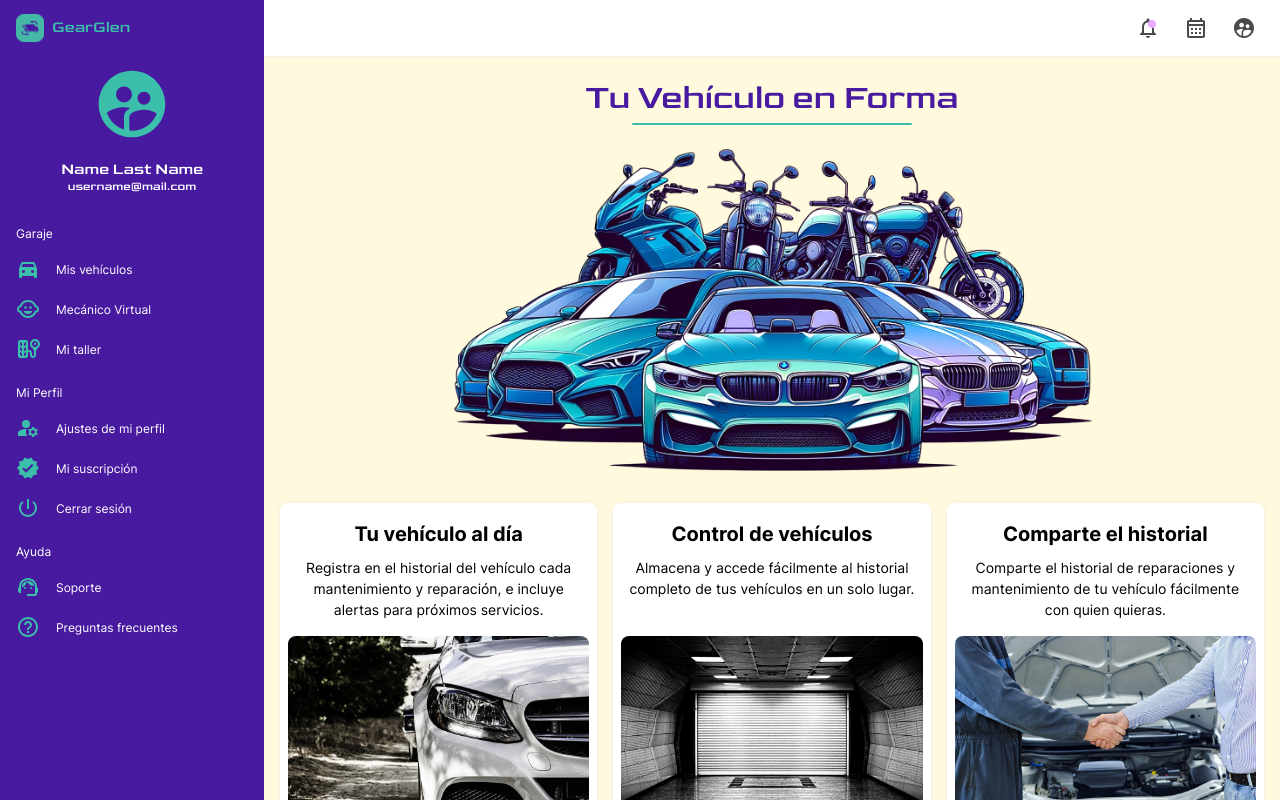
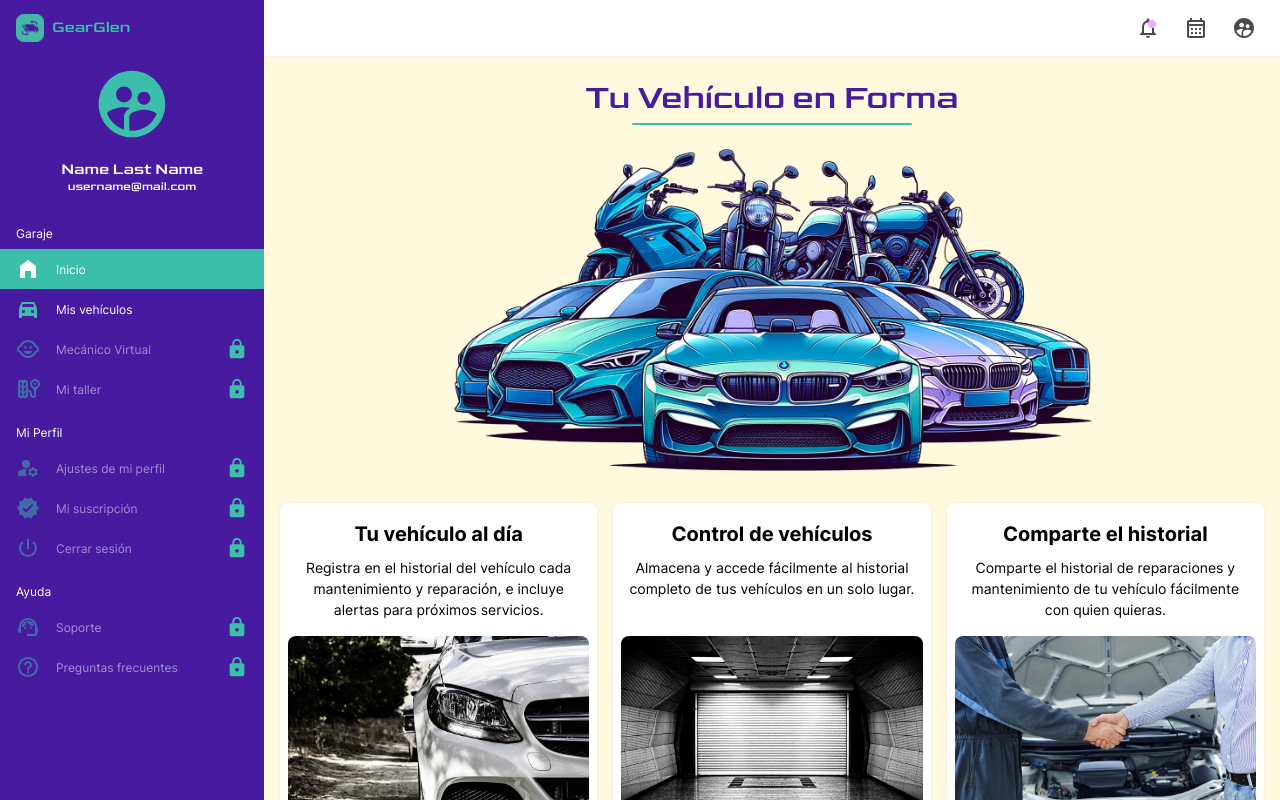
Before and after one commit to gonzalo-plaza/gearglen, a React (Vite) app: page / in a window 1280 px wide. Built offline with nearby package versions, Linux system fonts and the light colour scheme.

Commit message:
Sidebar: Add React Router components to do the router logic and add styles to block empty links

```diff
--- a/src/App.jsx
+++ b/src/App.jsx
@@ -1,22 +1,35 @@
+import { Navigate } from 'react-router-dom';
 import { Footer } from './components/footer/Footer';
 import Header from './components/header/Header'
-import { HomeInfoCards } from './components/homeInfoCards/HomeInfoCards'
-import { Section } from './components/section/Section';
+import { Home } from './components/pages/Home';
 import Sidebar from './components/sidebar/Sidebar'
 
+import { useRoutes } from 'react-router-dom';
+import { Vehicles } from './components/pages/Vehicles';
+
+const routes = [
+  {
+    path: "/",
+    element: <Home/>
+  },
+  {
+    path: "*",
+    element: <Navigate to='/'/>
+  },
+  {
+    path: 'mis-vehiculos',
+    element: <Vehicles/>
+  }
+];
+
 function App() {
+  const element = useRoutes(routes);
   return (
     <>
       <div className='main-container'>
         <Header />
         <main role='main' className='main'>
-          <Section title='Tu Vehículo en Forma' img='./images/vehicles-collection.png'>
-            <HomeInfoCards />
-          </Section>
-          <Section title='Tu Vehículo en Forma'
-            img='./images/car-maintenance.png'
-            description='Disfruta de la comodidad de tener tu vehículo en perfecto estado con GearGlen. Gestiona el mantenimiento y las reparaciones con nuestro sistema completo que garantiza la eficiencia y seguridad de cada viaje.'>
-          </Section>
+          {element}
         </main>
         <Footer />
       </div>
--- /dev/null
+++ b/src/components/pages/Home.jsx
@@ -0,0 +1,15 @@
+import { Section } from "../section/Section"
+import { HomeInfoCards } from "../homeInfoCards/HomeInfoCards"
+export const Home = () => {
+    return(
+        <>
+            <Section title='Tu Vehículo en Forma' img='./images/vehicles-collection.png'>
+            <HomeInfoCards />
+          </Section>
+          <Section title='Mantén tu Vehículo Siempre Listo'
+            img='./images/car-maintenance.png'
+            description='Disfruta de la comodidad de tener tu vehículo en perfecto estado con GearGlen. Gestiona el mantenimiento y las reparaciones con nuestro sistema completo que garantiza la eficiencia y seguridad de cada viaje.'>
+          </Section>
+        </>
+    )
+}
--- /dev/null
+++ b/src/components/pages/Vehicles.jsx
@@ -0,0 +1,3 @@
+export const Vehicles = () => {
+    return (<></>)
+}
--- a/src/components/sidebar/Sidebar.jsx
+++ b/src/components/sidebar/Sidebar.jsx
@@ -1,5 +1,5 @@
 // Components
-import { MdDirectionsCarFilled, MdChildCare, MdTireRepair, MdManageAccounts, MdVerified, MdOutlinePowerSettingsNew, MdSupportAgent, MdOutlineHelpOutline } from 'react-icons/md'
+import { MdDirectionsCarFilled, MdHomeFilled, MdChildCare, MdTireRepair, MdManageAccounts, MdVerified, MdOutlinePowerSettingsNew, MdSupportAgent, MdOutlineHelpOutline } from 'react-icons/md'
 
 // Custom components
 import SideBarHeader from './header/SidebarHeader'
@@ -21,24 +21,25 @@ function Sidebar() {
                     <section className='sidebar-nav-section'>
                         <h2 className="sidebar-nav__title">Garaje</h2>
                         <ul className="sidebar-nav-links-container">
-                            <SideBarItem Icon={MdDirectionsCarFilled} href="test" title="Haz click para ver tus vehículos" text="Mis vehículos" />
-                            <SideBarItem Icon={MdChildCare} href="test" title="Haz click para acceder al mecánico virtual" text="Mecánico Virtual" />
-                            <SideBarItem Icon={MdTireRepair} href="test" title="Haz click para acceder a tu taller" text="Mi taller" />
+                            <SideBarItem Icon={MdHomeFilled} href="/" title="Haz click para ir a la vista principal" text="Inicio" />
+                            <SideBarItem Icon={MdDirectionsCarFilled} href="/mis-vehiculos" title="Haz click para ver tus vehículos" text="Mis vehículos" />
+                            <SideBarItem Icon={MdChildCare} blocked='true' href="/mecanico-virtual" title="Haz click para acceder al mecánico virtual" text="Mecánico Virtual" />
+                            <SideBarItem Icon={MdTireRepair} blocked='true' href="/mi-taller" title="Haz click para acceder a tu taller" text="Mi taller" />
                         </ul>
                     </section>
                     <section className='sidebar-nav-section'>
                         <h2 className="sidebar-nav__title">Mi Perfil</h2>
                         <ul className="sidebar-nav-links-container">
-                            <SideBarItem Icon={MdManageAccounts} href="test" title="Haz click para acceder a los ajustes del perfil" text="Ajustes de mi perfil" />
-                            <SideBarItem Icon={MdVerified} href="test" title="Haz click para acceder a tu suscripción" text="Mi suscripción" />
-                            <SideBarItem Icon={MdOutlinePowerSettingsNew} href="test" title="Haz click para cerrar sesión" text="Cerrar sesión" />
+                            <SideBarItem Icon={MdManageAccounts} blocked='true' href="/mi-perfil" title="Haz click para acceder a los ajustes del perfil" text="Ajustes de mi perfil" />
+                            <SideBarItem Icon={MdVerified} blocked='true' href="/mi-suscripcion" title="Haz click para acceder a tu suscripción" text="Mi suscripción" />
+                            <SideBarItem Icon={MdOutlinePowerSettingsNew} blocked='true' href="/cerrar-sesion" title="Haz click para cerrar sesión" text="Cerrar sesión" />
                         </ul>
                     </section>
                     <section className='sidebar-nav-section'>
                         <h2 className="sidebar-nav__title">Ayuda</h2>
                         <ul className="sidebar-nav-links-container">
-                            <SideBarItem Icon={MdSupportAgent} href="test" title="Haz click para solicitar soporte" text="Soporte" />
-                            <SideBarItem Icon={MdOutlineHelpOutline} href="test" title="Haz click para acceder a las preguntas frecuentes" text="Preguntas frecuentes" />
+                            <SideBarItem Icon={MdSupportAgent} blocked='true' href="/soporte" title="Haz click para solicitar soporte" text="Soporte" />
+                            <SideBarItem Icon={MdOutlineHelpOutline} blocked='true' href="/preguntas-frecuentes" title="Haz click para acceder a las preguntas frecuentes" text="Preguntas frecuentes" />
                         </ul>
                     </section>
                 </nav>
--- a/src/components/sidebar/items/SidebarItem.jsx
+++ b/src/components/sidebar/items/SidebarItem.jsx
@@ -1,8 +1,13 @@
-function SideBarItem({ Icon, title, href, text }) {
+import { NavLink } from "react-router-dom";
+import { MdLock } from "react-icons/md";
+function SideBarItem({ Icon, title, blocked, href, text }) {
     return (
-        <li className="sidebar-nav-link">
-            <Icon className="sidebar-nav-link__icon" />
-            <a className="sidebar-nav-link__anchor" href={href} title={title}>{text}</a>
+        <li>
+        <NavLink to={href} title={title} className={`sidebar-nav-link ${blocked ? 'is-blocked': ''}`}>
+            <Icon className={`sidebar-nav-link__icon ${blocked ? 'is-blocked': ''}`} />
+            <span className={`sidebar-nav-link__text ${blocked ? 'is-blocked': ''}`}>{text}</span>
+            {blocked && <MdLock className="sidebar-nav-link__icon is-blocked-icon"/>}
+        </NavLink>
         </li>
     )
 }
--- a/src/main.jsx
+++ b/src/main.jsx
@@ -3,8 +3,12 @@ import ReactDOM from 'react-dom/client'
 import App from './App.jsx'
 import './styles/index.scss'
 
+import { BrowserRouter } from 'react-router-dom';
+
 ReactDOM.createRoot(document.getElementById('root')).render(
   <React.StrictMode>
-    <App />
+    <BrowserRouter>
+      <App />
+    </BrowserRouter>
   </React.StrictMode>,
 )
--- a/src/styles/components/sidebar/items/_sidebarItem.scss
+++ b/src/styles/components/sidebar/items/_sidebarItem.scss
@@ -4,9 +4,12 @@
     align-items: center;
     gap: 16px;
     padding-left: 16px;
+    padding-right: 16px;
 
     padding-top: 8px;
     padding-bottom: 8px;
+
+    text-decoration: none;
 
     &:hover{
         background-color: $secondary-color;
@@ -15,18 +18,42 @@
             color: #FFF;
         }
     }
+    &.is-blocked{
+        pointer-events: none;
+    }
 
     &__icon{
         font-size: 24px;
         color: $secondary-color;
+
+        &.is-blocked-icon{
+            font-size: 22px;
+        }
+
+        &.is-blocked{
+            opacity: 0.5;
+        }
     }
 
-    &__anchor{
+    &__text{
         font-size: 12px;
         line-height: normal;
         font-weight: normal;
+        flex-grow: 1;
 
-        text-decoration: none;
+
         color: #fff;
+
+        &.is-blocked{
+            opacity: 0.5;
+        }
+    }
+
+    &.active{
+        background-color: $secondary-color;
+
+        & .sidebar-nav-link__icon{
+            color: #FFF;
+        }
     }
 }
```
